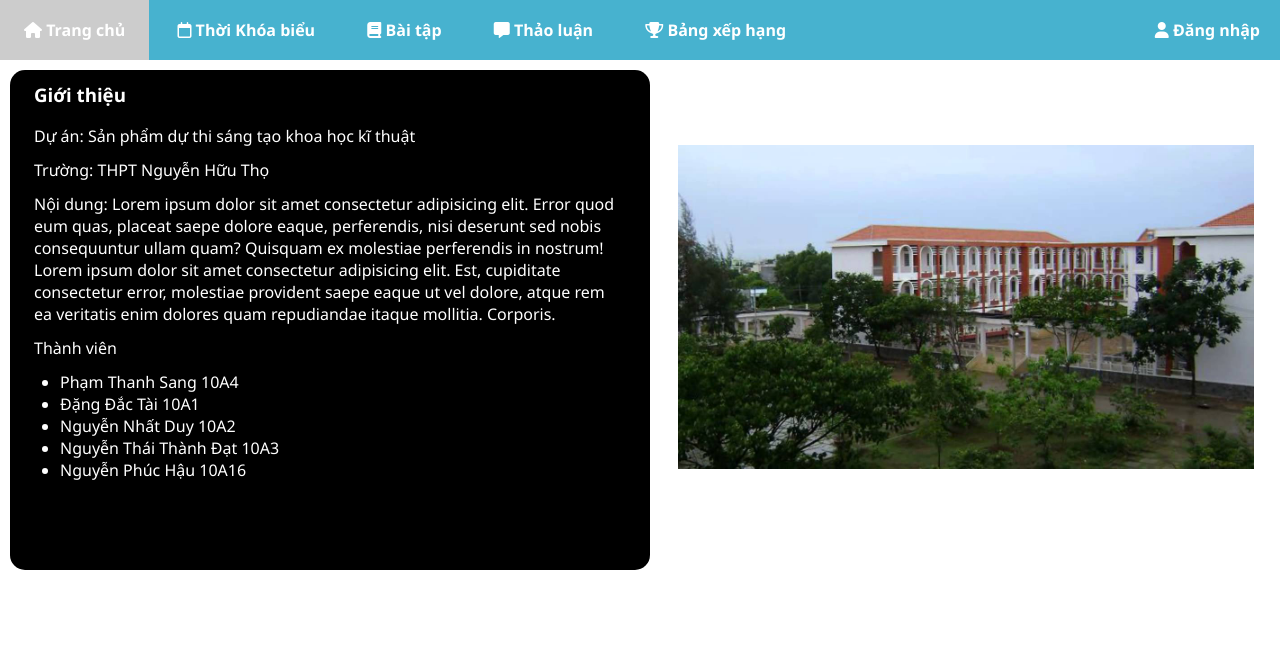
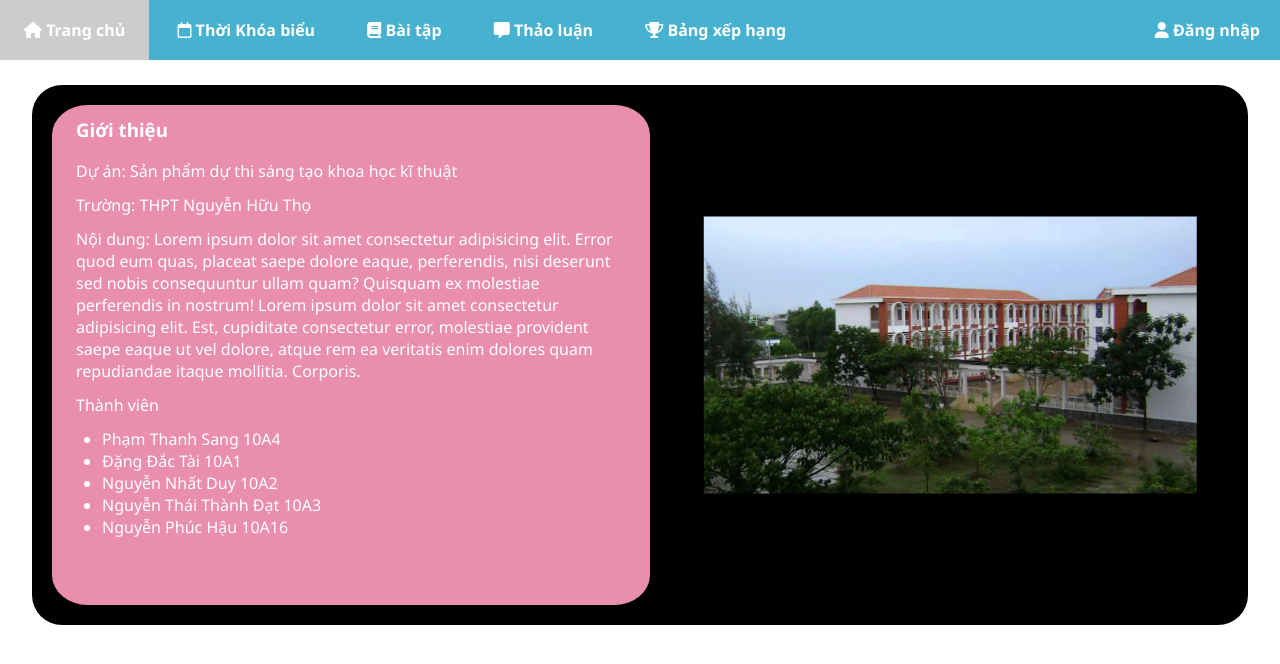
Before and after one commit to CLB-Tin-h-c-NHT/thpt_nht, a plain HTML site: page index.html in a window 1280 px wide. Drawn offline with Linux system fonts and the light colour scheme.

Commit message:
Sang commit

```diff
--- a/assets/css/style.css
+++ b/assets/css/style.css
@@ -82,13 +82,20 @@ header{
 }
 #content .introduce{
     position: relative;
+    width: 95%;
+    background-color: #000;
+    margin-top: 25px;
+    padding: 10px;
+    left: 50%;
+    transform: translateX(-50%);
+    border-radius: 30px;
 }
 #content .introduce .box-intro{
     width: 50%;
     min-height: 500px;
-    background-color: #000;
+    background-color: #E98EAD;
     margin: 10px 10px;
-    border-radius: 15px;
+    border-radius: 6%;
 }
 
 #content h3{
@@ -110,12 +117,18 @@ header{
 
 #content .img-school{
     width: 45%;
-    height: auto;
+    height: 100%;
     position: absolute;
-    top: 15%;
+    top: 0;
     left: 53%;
+    padding-top: 10%;
+    border-radius: 6%;
 }
 
 #content .img-school img{
-    width: 100%;
+    width: 90%;
+    position: absolute;
+    top: 50%;
+    left: 50%;
+    transform: translateX(-50%) translateY(-50%);
 }
--- a/index.html
+++ b/index.html
@@ -11,7 +11,7 @@
     <header>
         <div id="nav">
             <ul class="nav-main">
-                <li><a href=""><i class="fa-solid fa-house"></i> Trang chủ</a></li>
+                <li><a href="./assets/home.html "><i class="fa-solid fa-house"></i> Trang chủ</a></li>
                 <li>
                     <a href=""><i class="fa-regular fa-calendar"></i> Thời Khóa biểu</a>
                     <ul class="sub-nav">
```
Also changed, not shown: assets/home.html (added, +12 -0 lines).
